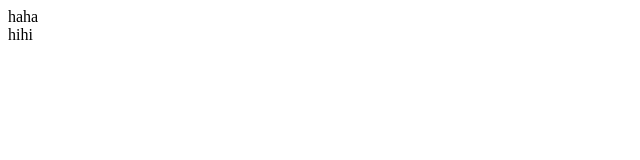
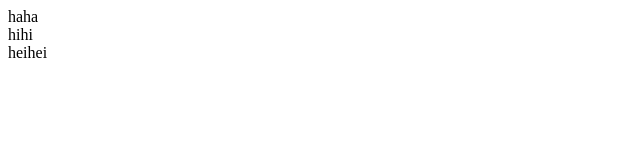
Before and after one commit to littleCodeNoob/lucy, a plain HTML site: page index.html in a window 1280 px wide. Shown: the full height of the page, 0-640 px from the left. Drawn offline with Linux system fonts and the light colour scheme.

Commit message:
控制新分支修复bug
This reverts commit dac1e64423bacc6ca7b6a67cab59e3a0acaaaff5, reversing
changes made to e228e471d184da0eaf35f3a5efb2c2eb3d51d199.

```diff
--- a/index.html
+++ b/index.html
@@ -8,5 +8,6 @@
 
 	<div>haha</div>
 	<div>hihi</div>
+	<div>heihei</div>
 </body>
 </html>
```
